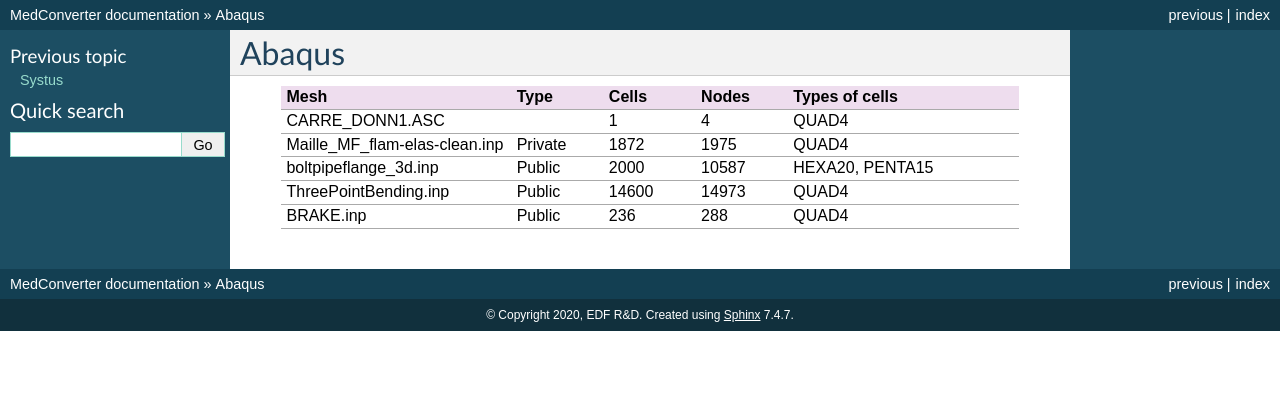
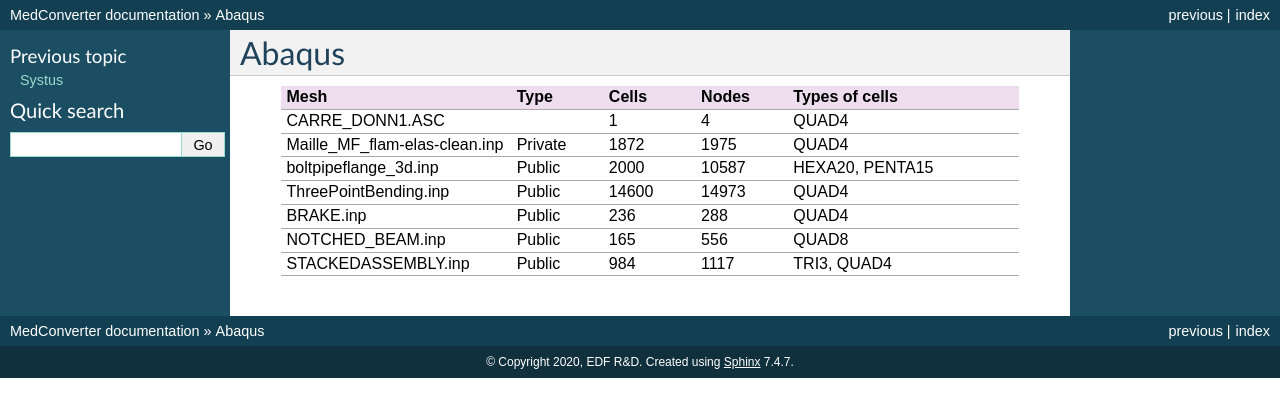
Before and after one commit to jf---/salome-med-convert, a Sphinx documentation site: the page built from doc/sphinx/tests_abaqus.rst, in a window 1280 px wide. Shown: the top 417 px of the page. Built offline with Sphinx 7.4.7, drawn with Linux system fonts in a browser that asks for light colours; formulas are drawn with MathJax 3.

Commit message:
[#29889] Add new tests for Abaqus

```diff
--- a/doc/sphinx/tests_abaqus.rst
+++ b/doc/sphinx/tests_abaqus.rst
@@ -35,3 +35,13 @@ Abaqus
      - 236
      - 288
      - QUAD4
+   * - NOTCHED_BEAM.inp
+     - Public
+     - 165
+     - 556
+     - QUAD8
+   * - STACKEDASSEMBLY.inp
+     - Public
+     - 984
+     - 1117
+     - TRI3, QUAD4
```
Also changed, not shown: 4 other files.
